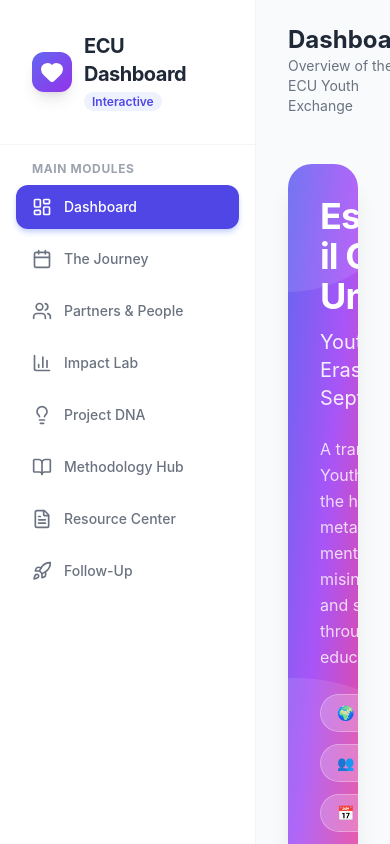
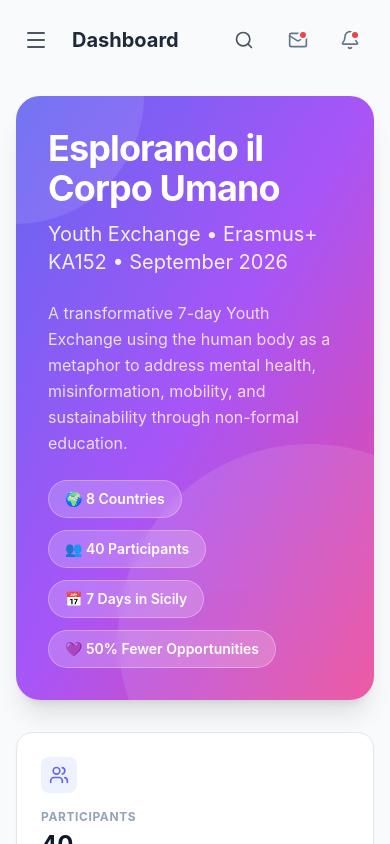
Before and after one commit to bethechangeitaly-creator/ECU_Dashboard_Retro, a React (Vite) app: page / in a window 390 px wide. Built offline with nearby package versions, Linux system fonts and the light colour scheme.

Commit message:
Add mobile-responsive sidebar with hamburger menu

```diff
--- a/src/components/Header.jsx
+++ b/src/components/Header.jsx
@@ -1,33 +1,52 @@
 import React from 'react';
-import { Search } from 'lucide-react';
+import { Search, Menu } from 'lucide-react';
 
 import NotificationCenter from './NotificationCenter';
 import MessageCenter from './MessageCenter';
 
-const Header = () => {
+const Header = ({ onMenuClick }) => {
     return (
-        <header className="flex items-center justify-between py-6 px-8 bg-transparent">
-            <div>
-                <h2 className="text-2xl font-bold text-gray-800">Dashboard</h2>
-                <p className="text-sm text-gray-500">Overview of the ECU Youth Exchange</p>
+        <header className="flex items-center justify-between py-4 lg:py-6 px-4 lg:px-8 bg-transparent">
+            <div className="flex items-center gap-4">
+                {/* Mobile menu button */}
+                <button
+                    onClick={onMenuClick}
+                    className="lg:hidden p-2 rounded-lg hover:bg-gray-100 transition-colors"
+                >
+                    <Menu size={24} className="text-gray-600" />
+                </button>
+
+                <div>
+                    <h2 className="text-xl lg:text-2xl font-bold text-gray-800">Dashboard</h2>
+                    <p className="text-xs lg:text-sm text-gray-500 hidden sm:block">Overview of the ECU Youth Exchange</p>
+                </div>
             </div>
 
-            <div className="flex items-center gap-6">
+            <div className="flex items-center gap-3 lg:gap-6">
+                {/* Search - hidden on mobile */}
                 <div
-                    className="relative cursor-pointer group"
+                    className="relative cursor-pointer group hidden md:block"
                     onClick={() => window.dispatchEvent(new CustomEvent('open-command-palette'))}
                 >
                     <Search className="absolute left-3 top-1/2 -translate-y-1/2 text-gray-400 group-hover:text-gray-600 transition-colors" size={20} />
                     <input
                         type="text"
-                        placeholder="Search or jump to... (Cmd+K)"
+                        placeholder="Search... (Cmd+K)"
                         readOnly
-                        className="pl-10 pr-4 py-2.5 bg-white border border-gray-200 rounded-xl text-sm focus:outline-none w-64 shadow-sm text-gray-500 cursor-pointer hover:border-gray-300 transition-colors"
+                        className="pl-10 pr-4 py-2.5 bg-white border border-gray-200 rounded-xl text-sm focus:outline-none w-48 lg:w-64 shadow-sm text-gray-500 cursor-pointer hover:border-gray-300 transition-colors"
                     />
                     <div className="absolute right-3 top-1/2 -translate-y-1/2 bg-gray-100 px-2 py-0.5 rounded text-xs text-gray-500 font-mono group-hover:bg-gray-200 transition-colors">⌘K</div>
                 </div>
 
-                <div className="flex items-center gap-2">
+                {/* Mobile search button */}
+                <button
+                    className="md:hidden p-2 rounded-lg hover:bg-gray-100 transition-colors"
+                    onClick={() => window.dispatchEvent(new CustomEvent('open-command-palette'))}
+                >
+                    <Search size={20} className="text-gray-600" />
+                </button>
+
+                <div className="flex items-center gap-1 lg:gap-2">
                     <MessageCenter />
                     <NotificationCenter />
                 </div>
--- a/src/components/Sidebar.jsx
+++ b/src/components/Sidebar.jsx
@@ -1,8 +1,8 @@
-import React from 'react';
+import React, { useState } from 'react';
 import { NavLink } from 'react-router-dom';
-import { LayoutDashboard, Calendar, Users, FileText, Palette, BarChart3, Lightbulb, BookOpen, Rocket, Heart } from 'lucide-react';
+import { LayoutDashboard, Calendar, Users, FileText, BarChart3, Lightbulb, BookOpen, Rocket, Heart, X } from 'lucide-react';
 
-const Sidebar = () => {
+const Sidebar = ({ isOpen, onClose }) => {
     const menuItems = [
         { id: 'dashboard', path: '/', icon: LayoutDashboard, label: 'Dashboard' },
         { id: 'journey', path: '/journey', icon: Calendar, label: 'The Journey' },
@@ -14,14 +14,26 @@ const Sidebar = () => {
         { id: 'followup', path: '/followup', icon: Rocket, label: 'Follow-Up' },
     ];
 
-    const utilityItems = [
-        // { id: 'ui-components', path: '/ui-components', icon: Palette, label: 'UI Components' },
-    ];
+    return (
+        <>
+            {/* Mobile overlay */}
+            {isOpen && (
+                <div
+                    className="fixed inset-0 bg-black/50 z-40 lg:hidden"
+                    onClick={onClose}
+                />
+            )}
 
-    return (
-        <div className="w-64 bg-white h-screen border-r border-gray-100 flex flex-col fixed left-0 top-0 z-40">
+            {/* Sidebar */}
+            <div className={`
+                w-64 bg-white h-screen border-r border-gray-100 flex flex-col fixed left-0 top-0 z-50
+                transform transition-transform duration-300 ease-in-out
+                ${isOpen ? 'translate-x-0' : '-translate-x-full'}
+                lg:translate-x-0
+            `}>
                 {/* Logo Area */}
-            <div className="p-8 flex items-center gap-3 border-b border-gray-100">
+                <div className="p-6 lg:p-8 flex items-center justify-between border-b border-gray-100">
+                    <div className="flex items-center gap-3">
                         <div className="bg-gradient-to-br from-indigo-500 to-purple-600 p-2 rounded-xl text-white shadow-lg">
                             <Heart size={24} fill="currentColor" />
                         </div>
@@ -29,6 +41,14 @@ const Sidebar = () => {
                             <h1 className="font-bold text-xl text-gray-800 tracking-tight">ECU Dashboard</h1>
                             <span className="text-xs text-indigo-600 font-semibold bg-indigo-50 px-2 py-0.5 rounded-full">Interactive</span>
                         </div>
+                    </div>
+                    {/* Close button for mobile */}
+                    <button
+                        onClick={onClose}
+                        className="lg:hidden p-2 rounded-lg hover:bg-gray-100 transition-colors"
+                    >
+                        <X size={20} className="text-gray-500" />
+                    </button>
                 </div>
 
                 {/* Menu */}
@@ -39,6 +59,7 @@ const Sidebar = () => {
                             key={item.id}
                             to={item.path}
                             end={item.path === '/'}
+                            onClick={onClose}
                             className={({ isActive }) =>
                                 `w-full flex items-center gap-3 px-4 py-3 rounded-xl text-sm font-medium transition-all duration-200 ${isActive
                                     ? 'bg-indigo-600 text-white shadow-md shadow-indigo-200'
@@ -50,35 +71,9 @@ const Sidebar = () => {
                             {item.label}
                         </NavLink>
                     ))}
-
-                {/* <div className="pt-6">
-                    <p className="px-4 text-xs font-bold text-gray-400 uppercase tracking-wider mb-2">Utilities</p>
-                    {utilityItems.map((item) => (
-                        <NavLink
-                            key={item.id}
-                            to={item.path}
-                            className={({ isActive }) =>
-                                `w-full flex items-center gap-3 px-4 py-3 rounded-xl text-sm font-medium transition-all duration-200 ${isActive
-                                    ? 'bg-indigo-600 text-white shadow-md shadow-indigo-200'
-                                    : 'text-gray-500 hover:bg-gray-50 hover:text-gray-900'
-                                }`
-                            }
-                        >
-                            <item.icon size={20} />
-                            {item.label}
-                        </NavLink>
-                    ))}
-                </div> */}
                 </nav>
-
-            {/* Footer */}
-            {/* <div className="p-4 border-t border-gray-100">
-                <div className="bg-gradient-to-r from-indigo-500 to-purple-600 rounded-xl p-4 text-white text-center">
-                    <p className="text-xs font-bold uppercase tracking-wider mb-1">Erasmus+ KA152</p>
-                    <p className="text-sm font-semibold">Sept 2026</p>
             </div>
-            </div> */}
-        </div>
+        </>
     );
 };
 
--- a/src/layouts/MainLayout.jsx
+++ b/src/layouts/MainLayout.jsx
@@ -1,4 +1,4 @@
-import React from 'react';
+import React, { useState } from 'react';
 import { Outlet } from 'react-router-dom';
 import Sidebar from '../components/Sidebar';
 import Header from '../components/Header';
@@ -7,15 +7,18 @@ import CommandPalette from '../components/CommandPalette';
 /**
  * Main Layout Component
  * Wraps all pages with Sidebar and Header
+ * Mobile-responsive with collapsible sidebar
  */
 const MainLayout = () => {
+    const [sidebarOpen, setSidebarOpen] = useState(false);
+
     return (
         <div className="min-h-screen bg-slate-50 font-sans flex text-slate-800">
             <CommandPalette />
-            <Sidebar />
-            <div className="flex-1 ml-64 flex flex-col h-screen overflow-hidden">
-                <Header />
-                <main className="flex-1 overflow-y-auto p-8 pt-6">
+            <Sidebar isOpen={sidebarOpen} onClose={() => setSidebarOpen(false)} />
+            <div className="flex-1 lg:ml-64 flex flex-col h-screen overflow-hidden">
+                <Header onMenuClick={() => setSidebarOpen(true)} />
+                <main className="flex-1 overflow-y-auto p-4 lg:p-8 pt-4 lg:pt-6">
                     <div className="max-w-7xl mx-auto">
                         <Outlet />
                     </div>
```
Lines whose indentation alone changed are shown as unchanged.
